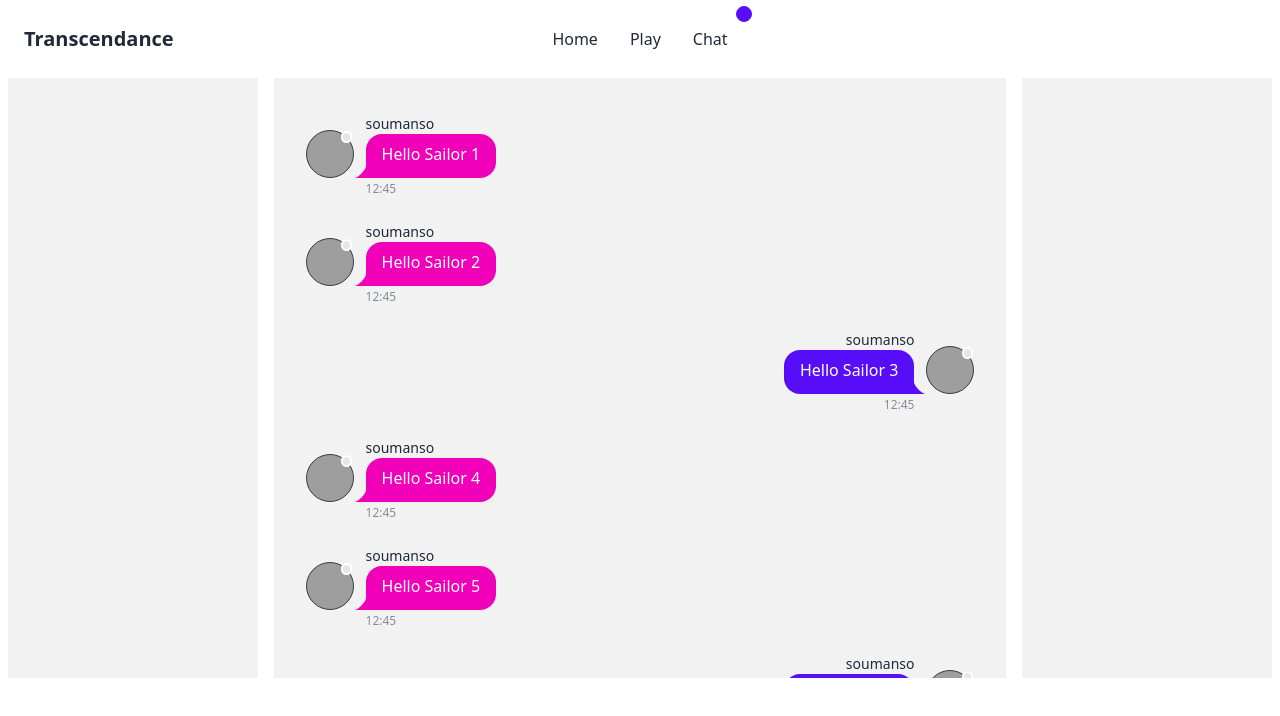
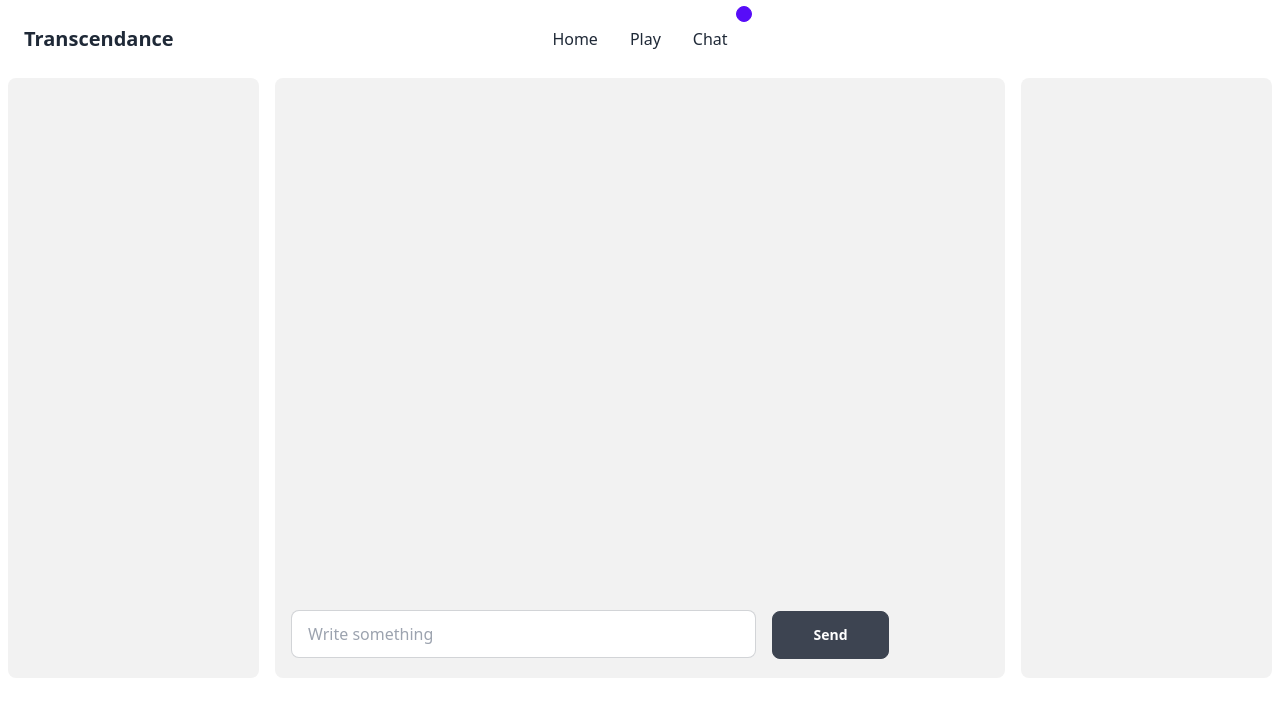
Before and after one commit to ostef/42-ft_transcendance, a Vue app in the folder frontend/: page /chat in a window 1280 px wide. Shown: the top 716 px of the page. Built offline with nearby package versions, Linux system fonts and the light colour scheme; grey boxes are pictures that could not be loaded; some icons are missing.

Commit message:
Fetch messages from chat store

```diff
--- a/frontend/src/views/Chat.vue
+++ b/frontend/src/views/Chat.vue
@@ -1,32 +1,50 @@
 <script setup lang="ts">
 
+import { reactive, computed } from "vue";
+
 import ChatMessage from "../components/ChatMessage.vue";
+
+import { useChatStore } from "../stores/chat";
+import { useUserStore } from "../stores/user";
+
+const chat = useChatStore ();
+const user = useUserStore ();
 
 </script>
 
 <template>
     <div class="flex w-full h-3/4">
         <!-- <ChatDiscussionList /> -->
-        <div class="w-1/4 overflow-y-auto mx-2 p-4 bg-base-200">
+        <div class="w-1/4 overflow-y-auto mx-2 p-4 rounded-lg bg-base-200">
+            <div v-for="disc of chat.discussions">
+                <div v-if="disc.isDirect">
+                </div>
+                <div v-else>
+                    {{ disc.channel?.name }} <br>
+                    {{ disc.channel?.description }} <br>
+                </div>
+            </div>
         </div>
 
-        <div class="w-3/4 overflow-y-auto mx-2 p-4 bg-base-200">
-            <ChatMessage username="soumanso" picture="https://cdn.iconscout.com/icon/free/png-256/free-avatar-370-456322.png?f=webp" time="12:45" content="Hello Sailor 1" :mine=false />
-            <ChatMessage username="soumanso" picture="https://cdn.iconscout.com/icon/free/png-256/free-avatar-370-456322.png?f=webp" time="12:45" content="Hello Sailor 2" :mine=false />
-            <ChatMessage username="soumanso" picture="https://cdn.iconscout.com/icon/free/png-256/free-avatar-370-456322.png?f=webp" time="12:45" content="Hello Sailor 3" :mine=true />
-            <ChatMessage username="soumanso" picture="https://cdn.iconscout.com/icon/free/png-256/free-avatar-370-456322.png?f=webp" time="12:45" content="Hello Sailor 4" :mine=false />
-            <ChatMessage username="soumanso" picture="https://cdn.iconscout.com/icon/free/png-256/free-avatar-370-456322.png?f=webp" time="12:45" content="Hello Sailor 5" :mine=false />
-            <ChatMessage username="soumanso" picture="https://cdn.iconscout.com/icon/free/png-256/free-avatar-370-456322.png?f=webp" time="12:45" content="Hello Sailor 6" :mine=true />
-            <ChatMessage username="soumanso" picture="https://cdn.iconscout.com/icon/free/png-256/free-avatar-370-456322.png?f=webp" time="12:45" content="Hello Sailor 7" :mine=true />
-            <ChatMessage username="soumanso" picture="https://cdn.iconscout.com/icon/free/png-256/free-avatar-370-456322.png?f=webp" time="12:45" content="Hello Sailor 8" :mine=false />
-            <ChatMessage username="soumanso" picture="https://cdn.iconscout.com/icon/free/png-256/free-avatar-370-456322.png?f=webp" time="12:45" content="Hello Sailor 9" :mine=false />
-            <ChatMessage username="soumanso" picture="https://cdn.iconscout.com/icon/free/png-256/free-avatar-370-456322.png?f=webp" time="12:45" content="Hello Sailor 10" :mine=true />
-            <ChatMessage username="soumanso" picture="https://cdn.iconscout.com/icon/free/png-256/free-avatar-370-456322.png?f=webp" time="12:45" content="Hello Sailor 11" :mine=false />
-            <ChatMessage username="soumanso" picture="https://cdn.iconscout.com/icon/free/png-256/free-avatar-370-456322.png?f=webp" time="12:45" content="Hello Sailor 12" :mine=true />
-            <ChatMessage username="soumanso" picture="https://cdn.iconscout.com/icon/free/png-256/free-avatar-370-456322.png?f=webp" time="12:45" content="Hello Sailor 13" :mine=false />
+        <div class="w-3/4 mx-2 overflow-hidden rounded-lg bg-base-200">
+            <div class="overflow-y-auto p-4 h-5/6">
+                <ChatMessage v-for="msg of chat.messages"
+                    :username="msg.sender.username"
+                    :picture="msg.sender.profilePictureUrl"
+                    time="12:45"
+                    :content="msg.content"
+                    :mine="msg.sender.id == user.user.id"
+                />
+            </div>
+
+            <div class="p-4 h-1/6 mt-4">
+                <input type="text" placeholder="Write something" class="input input-bordered w-4/6" />
+                <button class="btn normal-case mx-4 w-1/6">Send</button>
+            </div>
         </div>
 
-        <div class="w-1/4 overflow-y-auto mx-2 p-4 bg-base-200">
+
+        <div class="w-1/4 overflow-y-auto mx-2 p-4 rounded-lg bg-base-200">
         </div>
     </div>
 </template>
```
